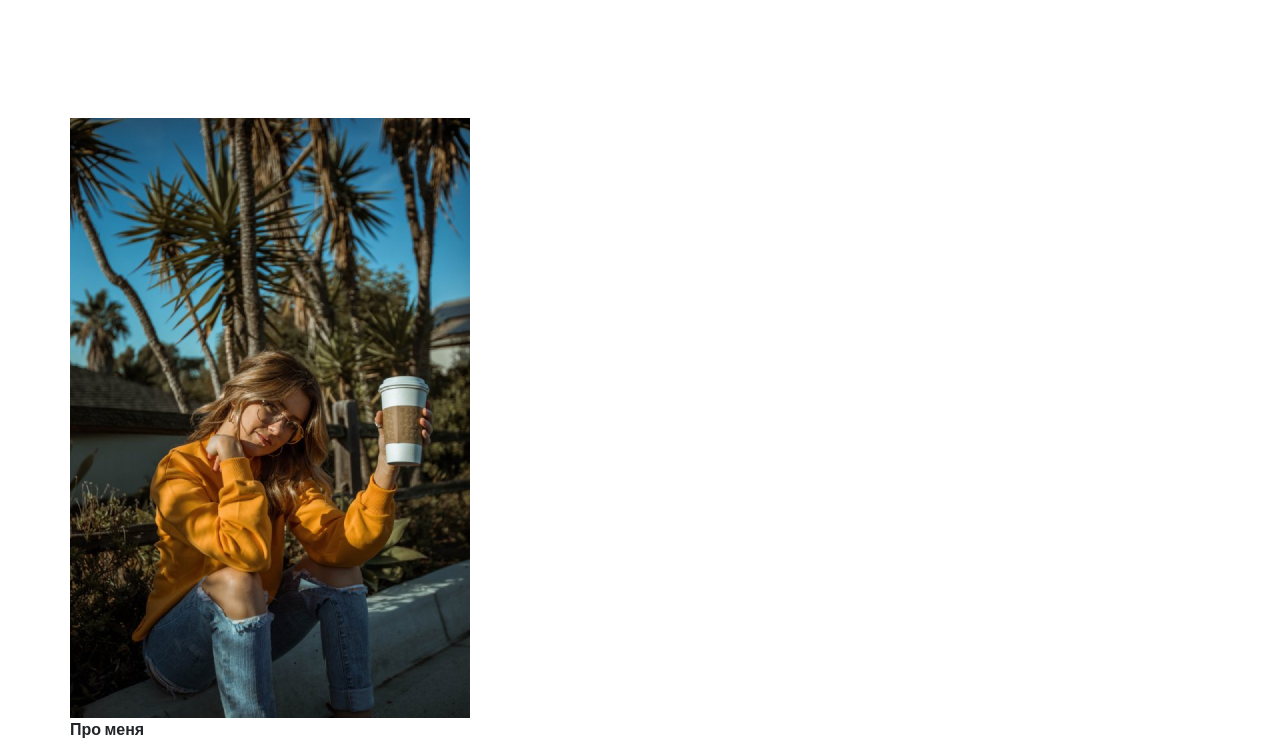
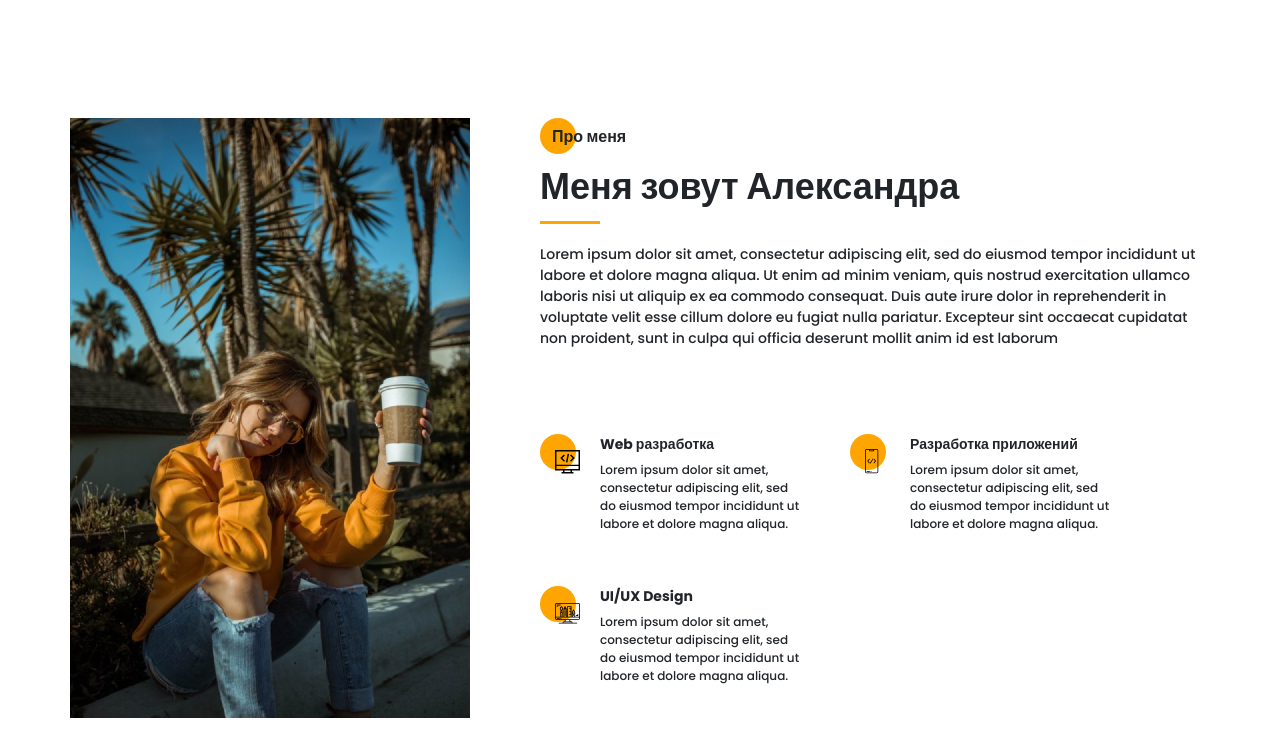
Before and after one commit to PavelLatmentsev/Portfolio, a website: page src/index.html in a window 1280 px wide. Shown: the part 802-1549 px from the top of the page. After the commit the page ends 1520 px from the top, so only its background shows below. Drawn offline with nearby package versions, Linux system fonts and the light colour scheme; files that its build step writes are made by us from their sources; files whose address does not match are found by name.

Commit message:
add block skills

```diff
--- a/src/index.html
+++ b/src/index.html
@@ -234,10 +234,13 @@
 
     <section class="about">
       <div class="container">
-        <div class="about_wrapper">
-          <img src="img/main_photo.jpg" alt="main" class="about__photo" />
+        <div class="about__wrapper">
+          <div class="about__photo">
+            <img src="img/main_photo.jpg" alt="main" />
+          </div>
+
           <div class="about__descr">
-            <h2 class="title title_fz16 about_title">Про меня</h2>
+            <h2 class="title title_fz16 about__title">Про меня</h2>
             <div class="title title_fz36 about__subtitle">
               Меня зовут Александра
             </div>
@@ -254,7 +257,7 @@
           </div>
           <div class="about__skills">
             <div class="about__skills-item">
-              <div>
+              <div class="about__skills-circle">
                 <img src="icons/about_me/web_development.svg" alt="web-dev" />
               </div>
               <div>
@@ -268,7 +271,7 @@
             </div>
 
             <div class="about__skills-item">
-              <div>
+              <div class="about__skills-circle">
                 <img src="icons/about_me/mobile_dev.svg" alt="mobile-dev" />
               </div>
               <div>
@@ -282,7 +285,7 @@
             </div>
 
             <div class="about__skills-item">
-              <div>
+              <div class="about__skills-circle">
                 <img src="icons/about_me/design.svg" alt="UX-dev" />
               </div>
               <div>
--- a/src/sass/blocks/_about.scss
+++ b/src/sass/blocks/_about.scss
@@ -3,5 +3,72 @@
 
     &__wrapper {
         display: grid;
+        grid-template: minmax(245px, auto) minmax(255px, auto)/400px 670px;
+        grid-auto-rows: minmax(245px, auto);
+        column-gap: 70px;
+        row-gap: 40px;
     }
+
+    &__photo {
+        grid-row: 1/3;
+
+        img {
+            width: 100%;
+        }
+    }
+
+    &__title {
+        position: relative;
+        @include before_circle;
+        padding: 1px 0 0 12px;
+
+    }
+
+    &__descr {
+        padding-top: 6px;
+
+        .divider {
+            margin-top: 4px;
+        }
+    }
+
+    &__text {
+        font-size: 14px;
+        line-height: 21px;
+        margin-top: 20px;
+    }
+
+    &__skills {
+        display: grid;
+        grid-template: repeat(2, minmax(115px, auto))/repeat(2, 260px);
+        grid-auto-rows: 1fr;
+        column-gap: 50px;
+        row-gap: 20px;
+
+        &-item {
+            display: grid;
+            grid-template-columns: 40px 200px;
+            column-gap: 20px;
+
+
+        }
+
+        &-circle {
+            position: relative;
+            padding: 15px 0 0 15px;
+            @include before_circle;
+
+            &:before {
+                top: 0;
+            }
+        }
+
+        &-text {
+            font-size: 12px;
+            line-height: 18px;
+            margin-top: 6px;
+        }
+
+    }
+
 }
--- a/src/sass/style.scss
+++ b/src/sass/style.scss
@@ -19,3 +19,10 @@
     width: 1140px;
     margin: 0 auto;
 }
+
+.divider {
+    width: 60px;
+    height: 3px;
+    background-color: $main-color;
+    margin-top: 25px;
+}
```
Also changed, not shown: dist/css/style.min.css, dist/index.html.
